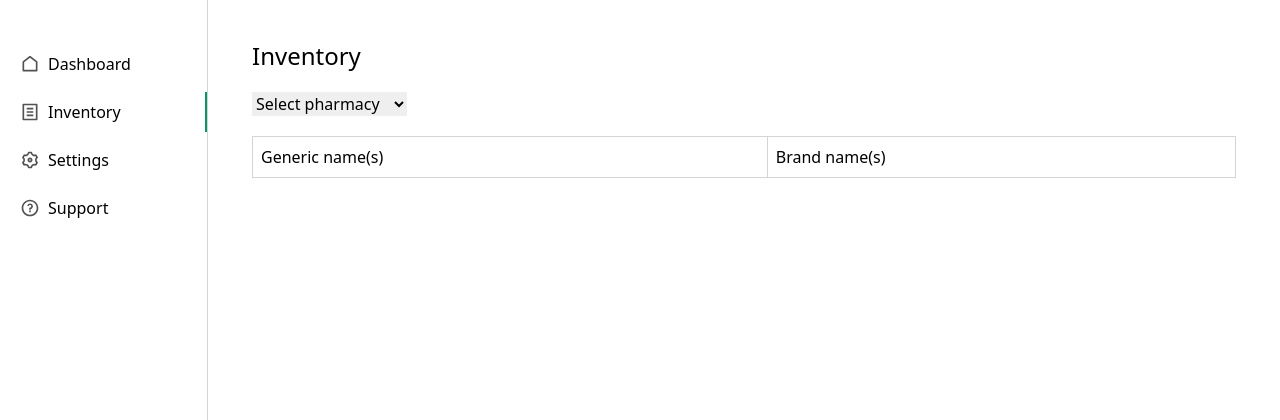
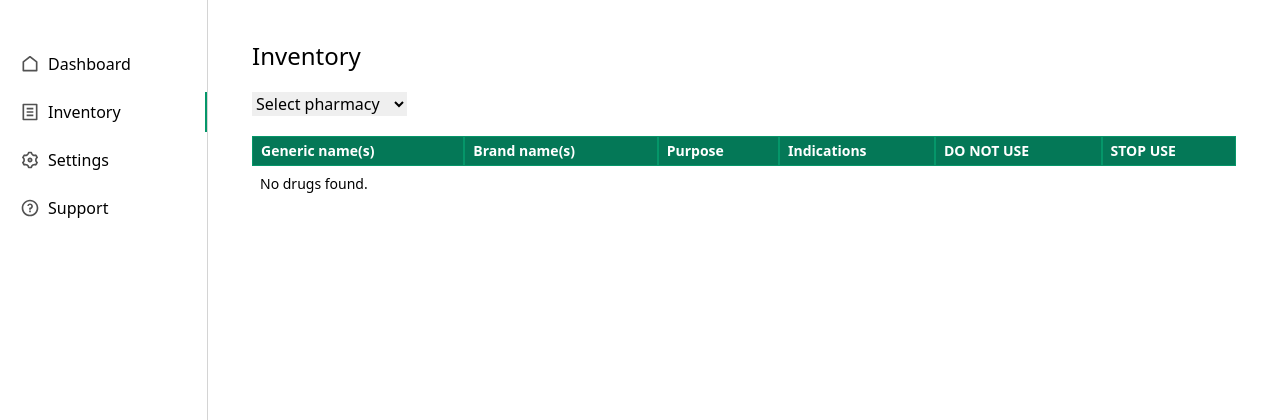
Before and after one commit to masayaShinoda/pharmacy_inventory_system, a Django app: page /inventory in a window 1280 px wide. Shown: the top 420 px of the page. Run offline with Django 4.2, Linux system fonts and the light colour scheme; a user stored in the database is signed in; tables that the repository leaves empty hold one stand-in row (values such as "Sample post"); some libraries are stand-ins or nearby versions.

Commit message:
update empty table behavior

```diff
--- a/demo/templates/inventory.html
+++ b/demo/templates/inventory.html
@@ -6,7 +6,7 @@
     <header class="mb-5">
         <h2 class="text-2xl">Inventory</h2>
     </header>
-    <section class="flex flex-col mb-5">
+    <section class="flex justify-between items-center mb-5">
         {% if pharmacies %}
             <select id="selected-pharmacy" class="dark:text-black">
                 <option value="">Select pharmacy</option>
@@ -18,22 +18,52 @@
     </section>
     <section class="flex flex-col mb-3 w-full">
         {% if pharmacies %}
-            <table class="w-full border-collapse border border-slate-500">
+            <table class="w-full border-separate border-spacing-0 text-sm text-left">
                 <thead>
-                    <td class="p-2 border border-neutral-300 dark:border-neutral-600">Generic name(s)</td>
-                    <td class="p-2 border border-neutral-300 dark:border-neutral-600">Brand name(s)</td>
+                    <tr class="sticky top-0 text-white bg-emerald-700 dark:bg-emerald-700">
+                        <th class="sticky top-0 py-1 px-2 border border-emerald-600">Generic name(s)</th>
+                        <th class="sticky top-0 py-1 px-2 border border-emerald-600">Brand name(s)</th>
+                        <th class="sticky top-0 py-1 px-2 border border-emerald-600">Purpose</th>
+                        <th class="sticky top-0 py-1 px-2 border border-emerald-600">Indications</th>
+                        {%comment %} <th class="sticky top-0 py-1 px-2 border border-emerald-600">
+                                                    Warnings
+                        </th> {% endcomment %}
+                        <th class="sticky top-0 py-1 px-2 border border-emerald-600">DO NOT USE</th>
+                        <th class="sticky top-0 py-1 px-2 border border-emerald-600">STOP USE</th>
+                    </tr>
                 </thead>
                 <tbody>
+                    {% if drugs %}
                         {% for drug in drugs %}
                             <tr>
-                            <td class="p-2 border border-neutral-300 dark:border-neutral-600">
+                                <td class="p-2 border border-neutral-100 dark:border-neutral-700">
                                     {% for name in drug.open_fda.generic_name %}<span>{{ name }}</span>{% endfor %}
                                 </td>
-                            <td class="p-2 border border-neutral-300 dark:border-neutral-600">
+                                <td class="p-2 border border-neutral-100 dark:border-neutral-700">
                                     {% for name in drug.open_fda.brand_name %}<span>{{ name }}</span>{% endfor %}
+                                </td>
+                                <td class="p-2 border border-neutral-100 dark:border-neutral-700">
+                                    {% for purpose in drug.purpose %}<span>{{ purpose }}</span>{% endfor %}
+                                </td>
+                                <td class="p-2 border border-neutral-100 dark:border-neutral-700">
+                                    {% for usage in drug.indications_and_usage %}<span>{{ usage|slice:"0:80" }}...</span>{% endfor %}
+                                </td>
+                                {% comment %} <td class="p-2 border border-neutral-100 dark:border-neutral-700">
+                                {% for warning in drug.warnings %}<span>{{ warning }}</span>{% endfor %}
+                                </td> {% endcomment %}
+                                <td class="p-2 border border-neutral-100 dark:border-neutral-700">
+                                    {% for do_not_use in drug.do_not_use %}<span>{{ do_not_use|slice:"0:80" }}...</span>{% endfor %}
+                                </td>
+                                <td class="p-2 border border-neutral-100 dark:border-neutral-700">
+                                    {% for stop_use in drug.stop_use %}<span>{{ stop_use|slice:"0:80" }}...</span>{% endfor %}
                                 </td>
                             </tr>
                         {% endfor %}
+                    {% else %}
+                        <tr>
+                            <td class="p-2">No drugs found.</td>
+                        </tr>
+                    {% endif %}
                 </tbody>
             </table>
         {% endif %}
```
Lines whose indentation alone changed are shown as unchanged.
